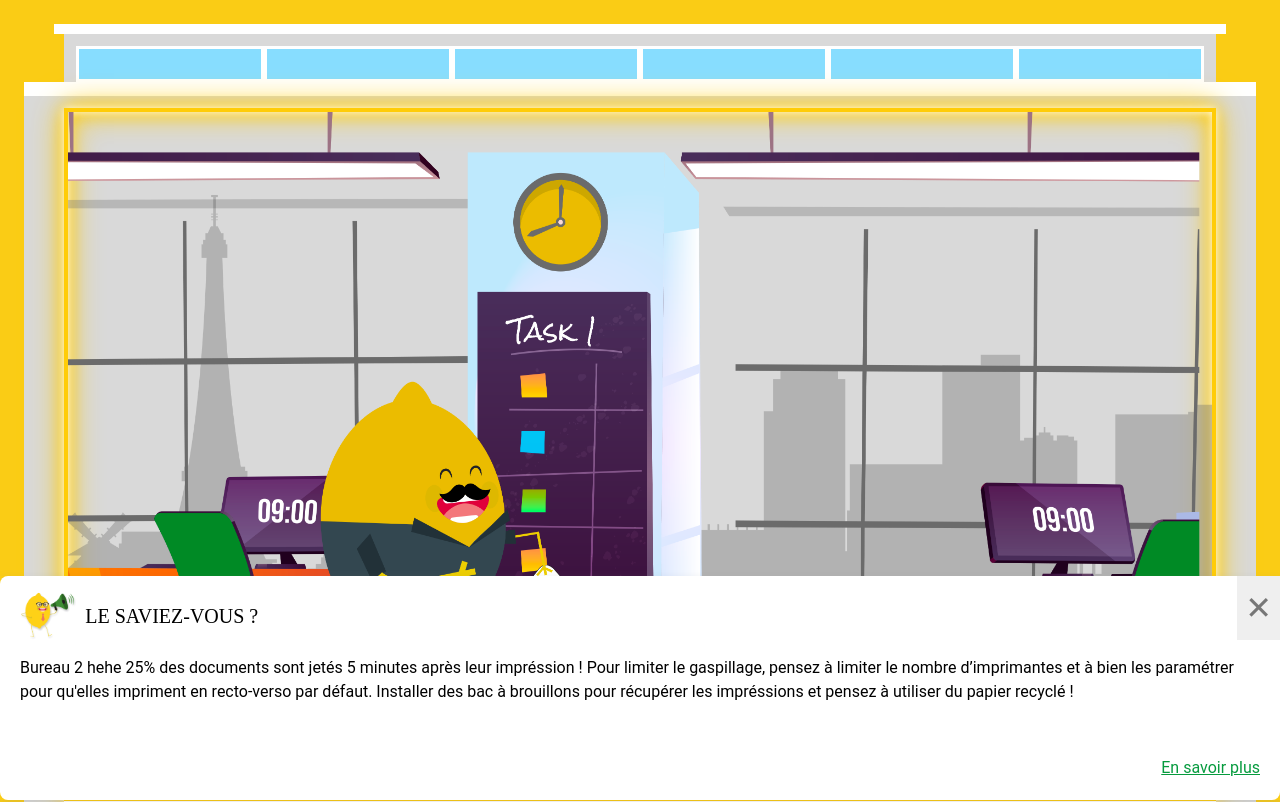
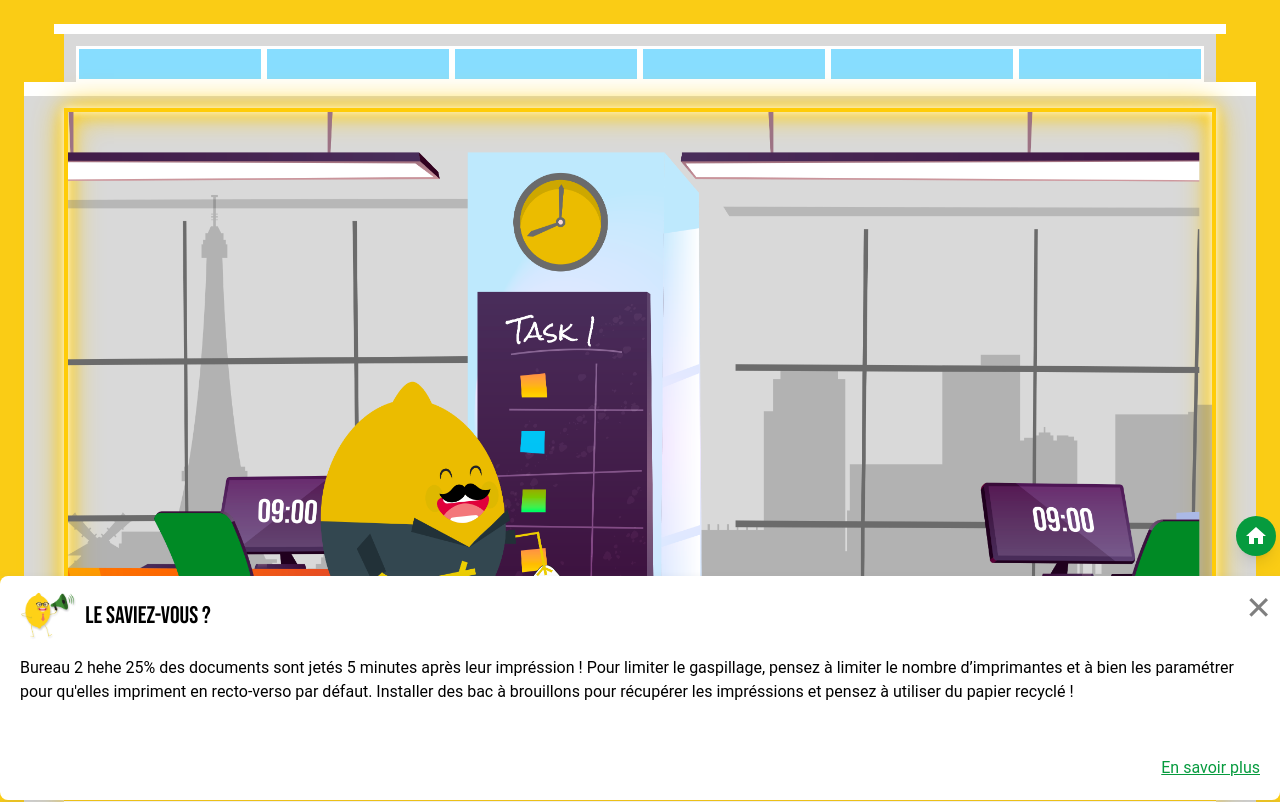
Before and after one commit to Retroscilo/lemontri, a Next.js app: page /entreprise in a window 1280 px wide. Shown: the top 802 px of the page. Built offline with nearby package versions, Linux system fonts and the light colour scheme.

Commit message:
fixed entreprise page

```diff
--- a/app/consignes/[materiel]/page.jsx
+++ b/app/consignes/[materiel]/page.jsx
@@ -75,13 +75,13 @@ export default function Page(props) {
           <h1 className="title text-center text-[30px] md:text-[70px] lg:text-[100px] font-bold">{getItem().title}</h1>
         </div>
         <div id="circle" className="hidden md:block" style={{ backgroundColor: getItem().color }}></div>
-        <Image id="logo" src={getItem().logo} width="150" height="150" />
+        <Image alt="image" id="logo" src={getItem().logo} width="150" height="150" />
       </div>
       <div className="section-1 flex flex-col xl:flex-row gap-10 place-content-around mt-[380px] md:mt-[550px] mb-[100px]">
         {getItem().cards.map((card, key) => (
           <div className="flex-1 flex justify-center" key={key}>
             <div className="rounded-lg bg-white max-w-sm flex flex-col justify-between">
-              <Image className="rounded-t-lg" src={card.image} width="100 %" />
+              <Image alt="image" className="rounded-t-lg" src={card.image} width="100 %" />
               <div className="p-6">
                 <h5 className="text-center text-2xl mb-2 font-bold" style={{ color: getItem().color }}>
                   {card.text}
@@ -96,7 +96,7 @@ export default function Page(props) {
         <div className="col-sm-4 landing-section2-pillar">
           <div>
             <div className="landing-icon">
-              <Image id="forbidden" src={forbidden} width="100" height="100" />
+              <Image alt="image" id="forbidden" src={forbidden} width="100" height="100" />
             </div>
             <h1 className="text-center my-5 text-[30px] sm:text-[60px] font-bold underline decoration-[10px]">INTERDITS</h1>
             <p className="text-center font-bold text-[15px] sm:text-[30px]">{getItem().forbiddenText}</p>
--- a/app/entreprise/page.jsx
+++ b/app/entreprise/page.jsx
@@ -1,50 +1,59 @@
-"use client"
-import Image from "next/image"
-import bureau from "/public/salles/Bureau.png"
-import cafet from '/public/salles/Cantine.png'
-import openspace from '/public/salles/Hotel.png'
-import kitchen from '/public/salles/Shop.png'
-import reunion from '/public/salles/Ecole.png'
-import Popup from "@/components/popup"
-import { useState, useEffect } from "react"
+"use client";
+import Image from "next/image";
+import bureau from "/public/salles/Bureau.png";
+import cafet from "/public/salles/Cantine.png";
+import openspace from "/public/salles/Hotel.png";
+import kitchen from "/public/salles/Shop.png";
+import reunion from "/public/salles/Ecole.png";
+import Popup from "@/components/popup";
+import { useState, useEffect, useContext } from "react";
+import { HomeButtonContext } from "@/lib/HomeButtonContext";
+import { Home } from "@mui/icons-material";
 
 export const getRandomInt = (min, max) => {
-  min = Math.ceil(min)
-  max = Math.floor(max)
-  return Math.floor(Math.random() * (max - min + 1)) + min
-}
+  min = Math.ceil(min);
+  max = Math.floor(max);
+  return Math.floor(Math.random() * (max - min + 1)) + min;
+};
 // import  from '/public/salles/Cantine.png';
-export default function Page({ }) {
-  const [currentTrick, setCurrentTrick] = useState({})
-  const [showPopup, setShowPopup] = useState(true)
+export default function Page({}) {
+  const { setVisible, setStyles } = useContext(HomeButtonContext);
+  const [currentTrick, setCurrentTrick] = useState({});
+  const [showPopup, setShowPopup] = useState(true);
+  useEffect(() => {
+    setVisible(true);
+    if (showPopup) setStyles({ transform: "translate(20px, -220px)" });
+    else setStyles({ transform: "translate(20px, 0)" });
+    return () => setVisible(false);
+  }, [showPopup, setStyles, setVisible]);
 
   const salles = [
     {
       name: "bureau",
       src: bureau,
-      size: 3
+      size: 3,
     },
     {
       name: "reunion",
       src: reunion,
-      size: 3
+      size: 3,
     },
     {
       name: "openspace",
       src: openspace,
-      size: 6
+      size: 6,
     },
     {
       name: "cuisine",
       src: kitchen,
-      size: 3
+      size: 3,
     },
     {
       name: "cafetaria",
       src: cafet,
-      size: 3
+      size: 3,
     },
-  ]
+  ];
 
   const tricks = [
     {
@@ -119,33 +128,32 @@ export default function Page({ }) {
       room: "cafetaria",
       text: "cafet osjogijipgs pofjsjd!",
     },
-  ]
+  ];
 
   useEffect(() => {
-    const intRandom = getRandomInt(0,tricks.length - 1)
+    const intRandom = getRandomInt(0, tricks.length - 1);
 
-    const trick = tricks[intRandom]
+    const trick = tricks[intRandom];
 
-    setCurrentTrick(trick)
+    setCurrentTrick(trick);
 
-    console.log({ trick })
-  }, [])
+    console.log({ trick });
+  }, []);
 
   const handleCloseTrick = () => {
-    setShowPopup(false)
-    setCurrentTrick({})
-  }
+    setShowPopup(false);
+    setCurrentTrick({});
+  };
 
   const handleClickRoom = (room) => {
-    const tricksRoom = tricks.filter(el => el.room == room)
-    const randomInt = getRandomInt(0,tricksRoom.length - 1)
-    console.log({ tricksRoom, randomInt })
-    setCurrentTrick(tricksRoom[randomInt])
-    setShowPopup(true)
-  }
+    const tricksRoom = tricks.filter((el) => el.room == room);
+    const randomInt = getRandomInt(0, tricksRoom.length - 1);
+    setCurrentTrick(tricksRoom[randomInt]);
+    setShowPopup(true);
+  };
 
   return (
-    <div className="relative w-full">
+    <div className="relative w-fit ">
       <div className="container p-6 bg-yellow-400">
         <div className="px-[30px]">
           <div className="h-[10px] w-full bg-white" />
@@ -157,20 +165,18 @@ export default function Page({ }) {
             ))}
           </div>
         </div>
-        <div className="company grid  bg-[#D9D9D9] p-3 px-10 ">
+        <div className="company grid bg-[#D9D9D9] p-3 px-10 ">
           {salles.map(({ name, src }) => (
             <div
               key={name}
-              onClick={()=>{handleClickRoom(name)}}
+              onClick={() => {
+                handleClickRoom(name);
+              }}
               className={`
               relative
               tooltip
               cursor-pointer
-              ${
-                name == currentTrick?.room
-                  ? "border-primary border-[4px] active-room "
-                  : "border-white border-[3px]"
-              }
+              ${name == currentTrick?.room ? "border-primary border-[4px] active-room " : "border-white border-[3px]"}
                `}
             >
               <Image src={src} alt={`${name}.png`} />
@@ -194,13 +200,9 @@ export default function Page({ }) {
           </div> */}
         </div>
       </div>
-      <Popup
-        handleClose={handleCloseTrick}
-        show={showPopup && currentTrick?.text}
-        className="sticky bottom-0 left-0"
-      >
+      <Popup handleClose={handleCloseTrick} show={showPopup && currentTrick?.text} className="sticky bottom-0 left-0">
         <div className="h-[100px] line-camp ">{currentTrick?.text}</div>
       </Popup>
     </div>
-  )
- }
+  );
+}
--- a/components/HomeButton.jsx
+++ b/components/HomeButton.jsx
@@ -10,11 +10,11 @@ const HomeButton = ({}) => {
   if (!visible) return null;
   return (
     <div
-      className="rounded-full bg-secondary-light fixed bottom-6 right-6 transition-all transform-none scale-125"
-      style={{ display: visible ? "initial" : "none", ...styles }}
+      className="rounded-full bg-secondary-light fixed bottom-6 right-6 transform-none"
+      style={{ display: visible ? "initial" : "none", transition: "all 400ms ease-in-out", ...styles }}
     >
       <Link href="/">
-        <IconButton color="paper" className="shadow-lg">
+        <IconButton color="paper" className="shadow-lg ">
           <Home className="text-white" color="paper" />
         </IconButton>
       </Link>
--- a/components/popup.jsx
+++ b/components/popup.jsx
@@ -1,20 +1,18 @@
-import Image from 'next/image'
-import Link from 'next/link'
-import megaphone from '/public/mascote/megaphone.png';
+import Image from "next/image";
+import Link from "next/link";
+import megaphone from "/public/mascote/megaphone.png";
+import { Bebas_Neue } from "@next/font/google";
 
+const bebas = Bebas_Neue({ subsets: ["latin"], weight: "400" });
 
-const Popup = ({ position, className,show, handleClose, children }) => {
+const Popup = ({ position, className, show, handleClose, children }) => {
   return (
-    <div
-      className={` popup ${
-        !show && "inactive"
-      } container flex justify-center w-full h-auto ${className}`}
-    >
+    <div className={` popup ${!show && "inactive"} container flex justify-center w-full h-auto ${className}`}>
       <div className="popup-container relative bg-white rounded-none md:rounded-lg w-full p-5">
         <div className="text-right top-0 right-0 absolute cursor-pointer">
           <button
             onClick={() => handleClose()}
-            className="text-[32px] inline-block p-2 text-right transition-all ease-in-out duration-300 text-black/50 hover:text-black/80"
+            className="text-[32px] z-10 inline-block p-2 text-right transition-all ease-in-out duration-300 bg-white text-black/50 hover:text-black/80"
           >
             &#x2715;
           </button>
@@ -29,7 +27,7 @@ const Popup = ({ position, className,show, handleClose, children }) => {
               }}
               alt="megaphone.svg"
             />
-            <h3 className="text-[20px]">Le saviez-vous ?</h3>
+            <h3 className={`text-2xl ${bebas.className}`}>Le saviez-vous ?</h3>
           </div>
           {children}
           <div className="text-right">
@@ -40,7 +38,7 @@ const Popup = ({ position, className,show, handleClose, children }) => {
         </div>
       </div>
     </div>
-  )
-}
+  );
+};
 
-export default Popup
+export default Popup;
--- a/styles/globals.css
+++ b/styles/globals.css
@@ -106,7 +106,7 @@ h1, h2, h3, h4 , h5 {
 }
 
 .inactive{
-  position: fixed;
+  position: fixed !important;
   box-shadow: none;
   transform: translateY(100%);
 }
```
